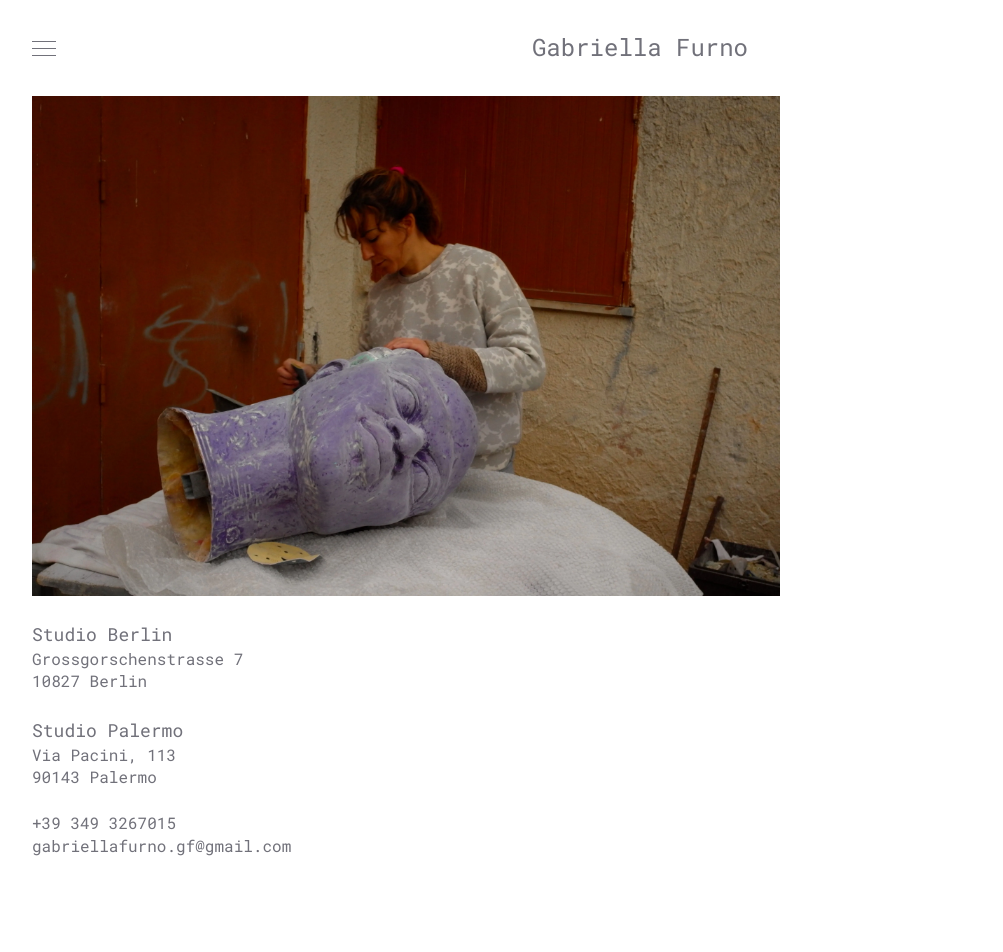
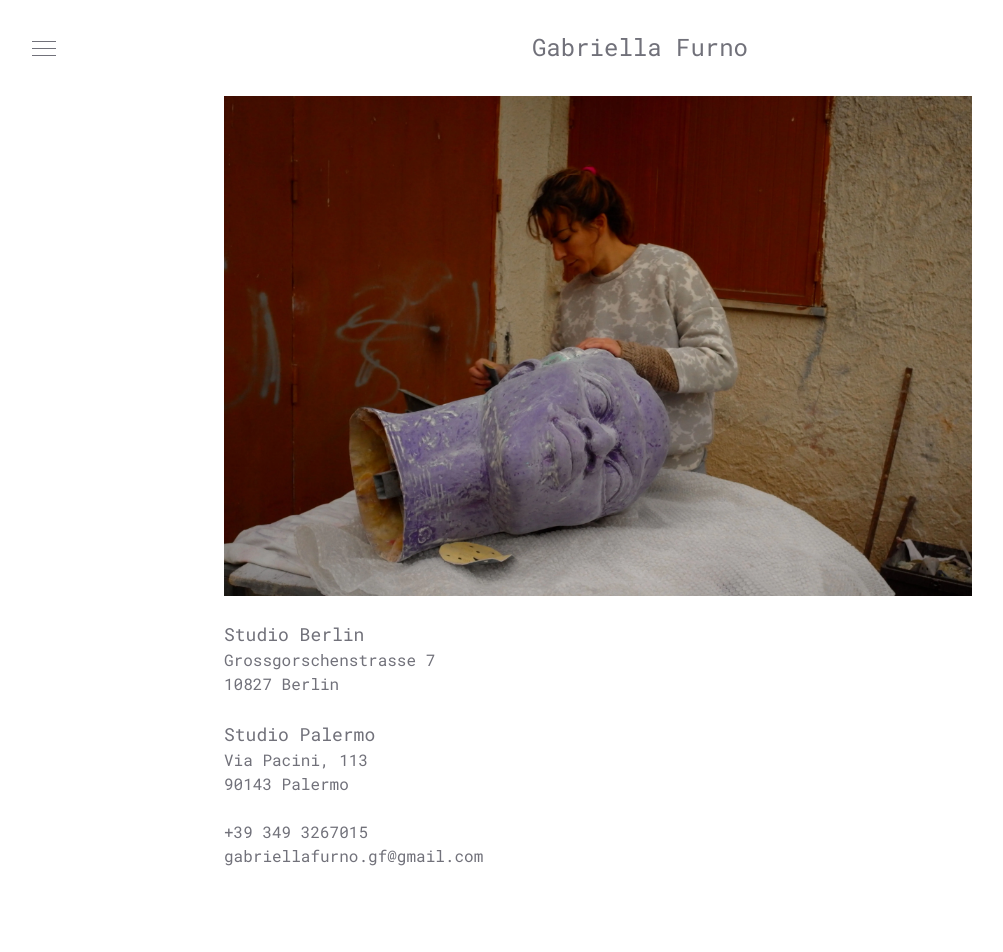
Before and after one commit to mtcolvard/gabriella-furno-sculpture, a Next.js app: page /contact in a window 1280 px wide. Shown: the top 952 px of the page, without its empty margins (0-1003 px from the left). Built offline with nearby package versions, Linux system fonts and the light colour scheme.

Commit message:
standardised margins

```diff
--- a/pages/contact.js
+++ b/pages/contact.js
@@ -3,32 +3,32 @@ import Image from 'next/image'
 import gabriellaCarving from '../public/contact/gabriella-carving.webp'
 import Navbar from '../components/navbar.js'
 import Footer from '../components/footer.js'
+{/* <div className="px-2.5 pt-12 md:px-8 md:pt-24 md:mx-48 "> */}
 
 
 export default function Profile() {
   return (
     <>
       <Navbar />
-      <div>
-      <div className="px-2.5 md:px-8 pt-12 md:pt-24 object-center">
+      <div className="px-2.5 pt-12 md:px-8 md:pt-24 md:mx-48 object-center">
         <Image
           src={gabriellaCarving}
           alt="Gabriella shaping a large sculpture's head"
           height="500"
         />
         <h1 className="pt-6 text-lg">Studio Berlin</h1>
-          <div className="leading-snug">
+          <div>
             <p>Grossgorschenstrasse 7</p>
             <p>10827 Berlin</p>
           </div>
 
         <h1 className="pt-6 text-lg">Studio Palermo</h1>
-          <div className="leading-snug">
+          <div>
             <p>Via Pacini, 113</p>
             <p>90143 Palermo</p>
           </div>
 
-        <div className="pt-6 leading-snug">
+        <div className="pt-6 ">
           <a href="tel:+393493267015">+39 349 3267015</a>
         </div>
         <div>
@@ -36,7 +36,6 @@ export default function Profile() {
         </div>
         <Footer/>
       </div>
-      </div>
     </>
   )
 }
--- a/pages/index.js
+++ b/pages/index.js
@@ -61,7 +61,7 @@ const Home = () => {
       src:sacrifice_main_torso_three_quarters,
       alt:"Sacrifice: a 186cm tall aluminium sculpture of a strong, beautiful woman with her hands outstretched",
       title: 'Sacrifice, ',
-      details: '2013, Palermo,',
+      details: '2013, ',
       material: 'Cast Aluminum,',
       size: '186 x 186 cm',
       style: 'regular',
@@ -72,7 +72,7 @@ const Home = () => {
       src:infinityBackThreeQuarters,
       alt:"Infinity: a 218 cm tall aluminium sculpture of a Nigerian man crouching with hands outstretched",
       title: 'Infinity, ',
-      details: '2014, Palermo,',
+      details: '2014, ',
       material: 'Cast Aluminum,',
       size: '218 x 200 cm',
       style: 'regular',
@@ -83,7 +83,7 @@ const Home = () => {
       src:pandoraBackThreeQuarters,
       alt:"Pandora: a 230 cm tall cast aluminium sculpture of a beautiful African woman, contrapposto with hands framing her head",
       title: 'Pandora, ',
-      details: '2013, Palermo,',
+      details: '2013, ',
       material: 'Cast Aluminum,',
       size: '123 x 230 cm',
       style: 'regular',
@@ -94,7 +94,7 @@ const Home = () => {
     //   src:metamorphose_three_quarters,
     //   alt:"Metamorphose: a 36 cm tall sparklely green gray black resin sculpture of the head of a Nigerian man",
     //   title: 'Metamorphose, ',
-    //   details: '2017, Palermo,',
+    //   details: '2017, ',
     //   material: 'Cast Resin,',
     //   size: '36 x 156 cm',
     //   style: 'skinny',
@@ -105,7 +105,7 @@ const Home = () => {
     //   src:classicalAlabasterBust,
     //   alt: 'tk',
     //   title: 'Woman, ',
-    //   details: '2013, Palermo,',
+    //   details: '2013, ',
     //   material: 'Plaster,',
     //   size: '40  x 40 cm',
     //   style: 'regular',
--- a/pages/profile.js
+++ b/pages/profile.js
@@ -8,12 +8,12 @@ export default function Profile() {
   return (
     <>
       <Navbar />
-      <div className="px-2.5 pt-12 md:px-8 md:pt-24 md:mx-48 leading-tight">
+      <div className="px-6 pt-12 md:px-8 md:pt-24 md:mx-48 ">
       <Image
         src={gabriellaPhotograph}
         alt="Photograph of the artist Gabriella Furno"
         height="500"
-      />
+          />
         <p className="mt-6 mb-6">Working on large forms is a necessity in itself. I think my drive or desire for creating these large works, connects me to a particular emotion hidden inside me; it’s an urge, a necessity, like feeling hungry.
         </p>
         <p className="mb-6">What is the meaning of where we come from? The space around us, the universe, feels like an empty place without answers. But the rhythm that we have every day is the fact that time passes whatever happens. The empty space contrasts to the speed surrounding us. This particular tension is the search for movement in forms. Sculpture gives the emotion of anxiety about what is really happening around us.
--- a/pages/works/sculpture/infinity.js
+++ b/pages/works/sculpture/infinity.js
@@ -16,7 +16,7 @@ const sculptureDetails = [{
   src:infinity_back_three_quarters,
   alt:"Infinity: a 218 cm tall aluminium sculpture of a Nigerian man crouching with hands outstretched",
   title: 'Infinity, ',
-  details: '2014, Palermo,',
+  details: '2014, ',
   material: 'Cast Aluminum,',
   size: '218 x 200 cm'
 }
--- a/pages/works/sculpture/pandora.js
+++ b/pages/works/sculpture/pandora.js
@@ -19,7 +19,7 @@ const sculptureDetails = [{
   src:pandora_back_three_quarters,
   alt:"Pandora: a 230 cm tall cast aluminium sculpture of a beautiful African woman, contrapposto with hands framing her head",
   title: 'Pandora, ',
-  details: '2013, Palermo,',
+  details: '2013, ',
   material: 'Cast Aluminum,',
   size: '123 x 230 cm'
 }]
--- a/pages/works/sculpture/sacrifice.js
+++ b/pages/works/sculpture/sacrifice.js
@@ -17,7 +17,7 @@ const sculptureDetails = [{
   src:sacrifice_main_torso_three_quarters,
   alt:"Sacrifice: a 186cm tall aluminium sculpture of a strong, beautiful woman with her hands outstretched",
   title: 'Sacrifice,',
-  details: '2013, Palermo,',
+  details: '2013, ',
   material: 'Cast Aluminum,',
   size: '186 x 186 cm'
 }]
```
